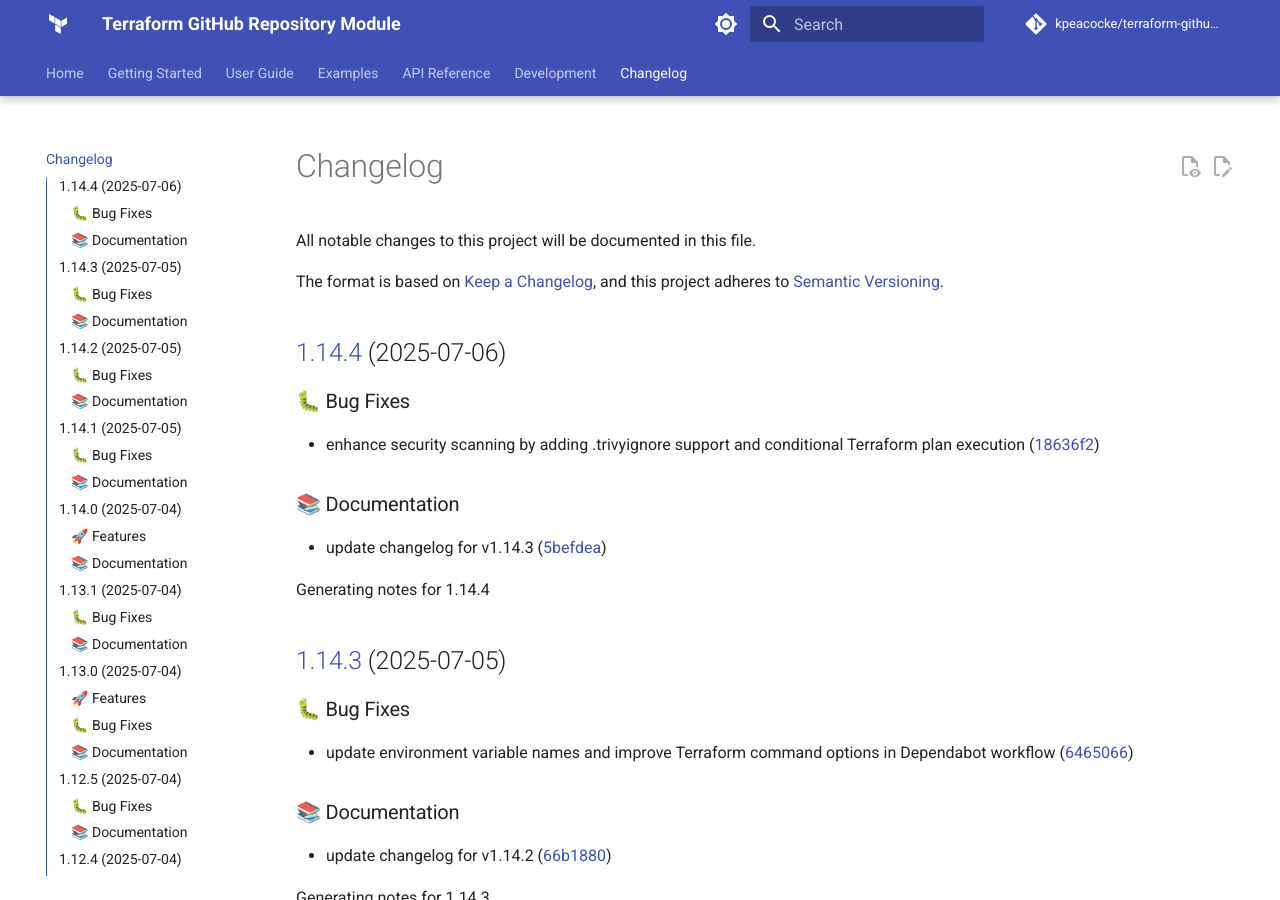
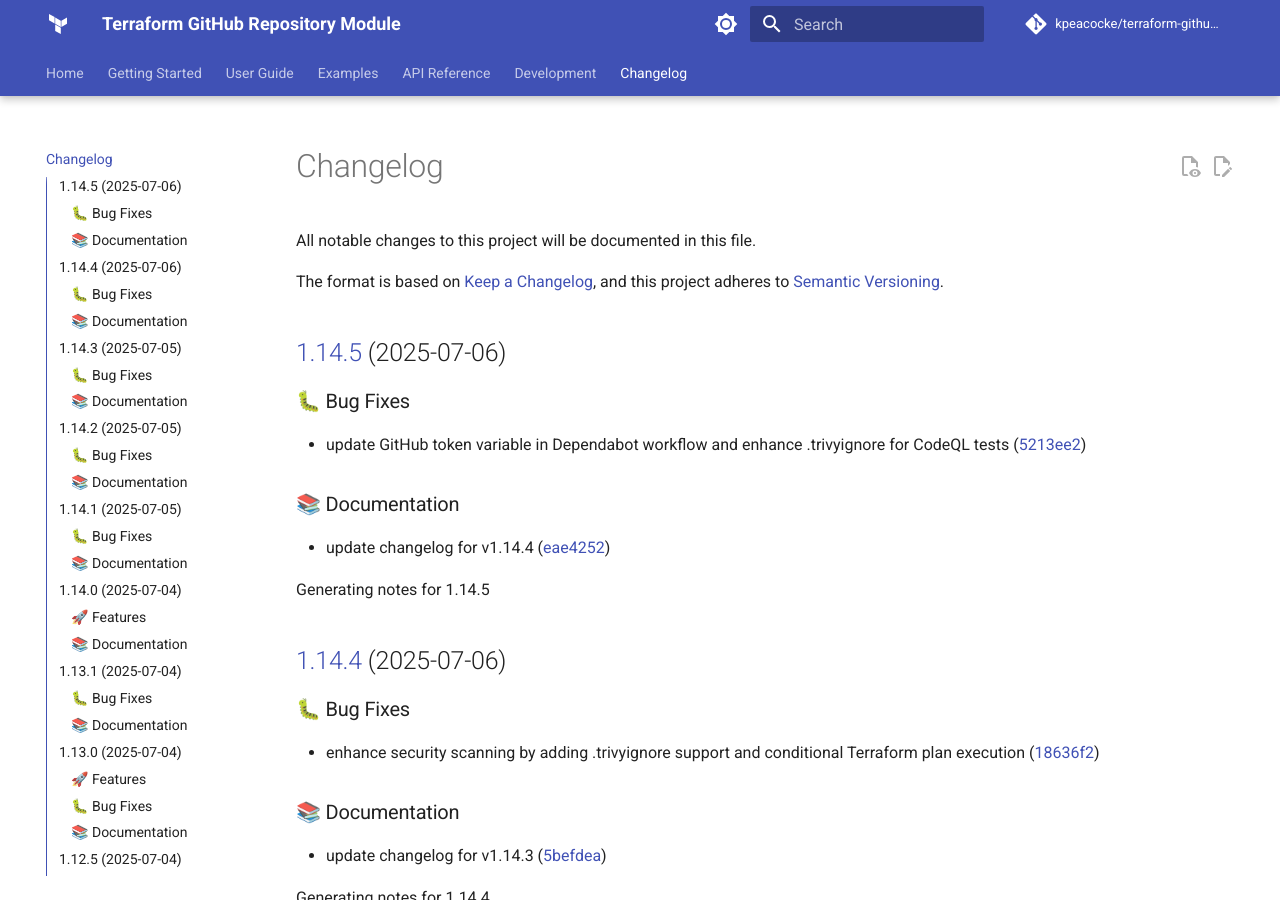
Before and after one commit to kpeacocke/terraform-github-repo, an MkDocs documentation site: the page built from docs/changelog.md, in a window 1280 px wide and 900 px high. Built offline with MkDocs 1.6.1 and Material for MkDocs 9.7.7, drawn with Linux system fonts in a browser that asks for light colours; comment, search, counter and statistics services are not loaded; the version menu is left out.

Commit message:
docs: update changelog for v1.14.5

```diff
--- a/docs/changelog.md
+++ b/docs/changelog.md
@@ -6,6 +6,18 @@ The format is based on [Keep a Changelog](https://keepachangelog.com/en/1.0.0/),
 and this project adheres to [Semantic Versioning](https://semver.org/spec/v2.0.0.html).
 
 <!-- markdownlint-disable MD024 -->
+
+## [1.14.5](https://github.com/kpeacocke/terraform-github-repo/compare/v1.14.4...v1.14.5) (2025-07-06)
+
+### 🐛 Bug Fixes
+
+* update GitHub token variable in Dependabot workflow and enhance .trivyignore for CodeQL tests ([5213ee2](https://github.com/kpeacocke/terraform-github-repo/commit/5213ee24e037d8dc2e35a9b6dd1fc7f5b22a6d16))
+
+### 📚 Documentation
+
+* update changelog for v1.14.4 ([eae4252](https://github.com/kpeacocke/terraform-github-repo/commit/eae42524fb059e3c9ef9764ed9eb3e6528a75be7))
+
+Generating notes for 1.14.5
 
 ## [1.14.4](https://github.com/kpeacocke/terraform-github-repo/compare/v1.14.3...v1.14.4) (2025-07-06)
 
```
